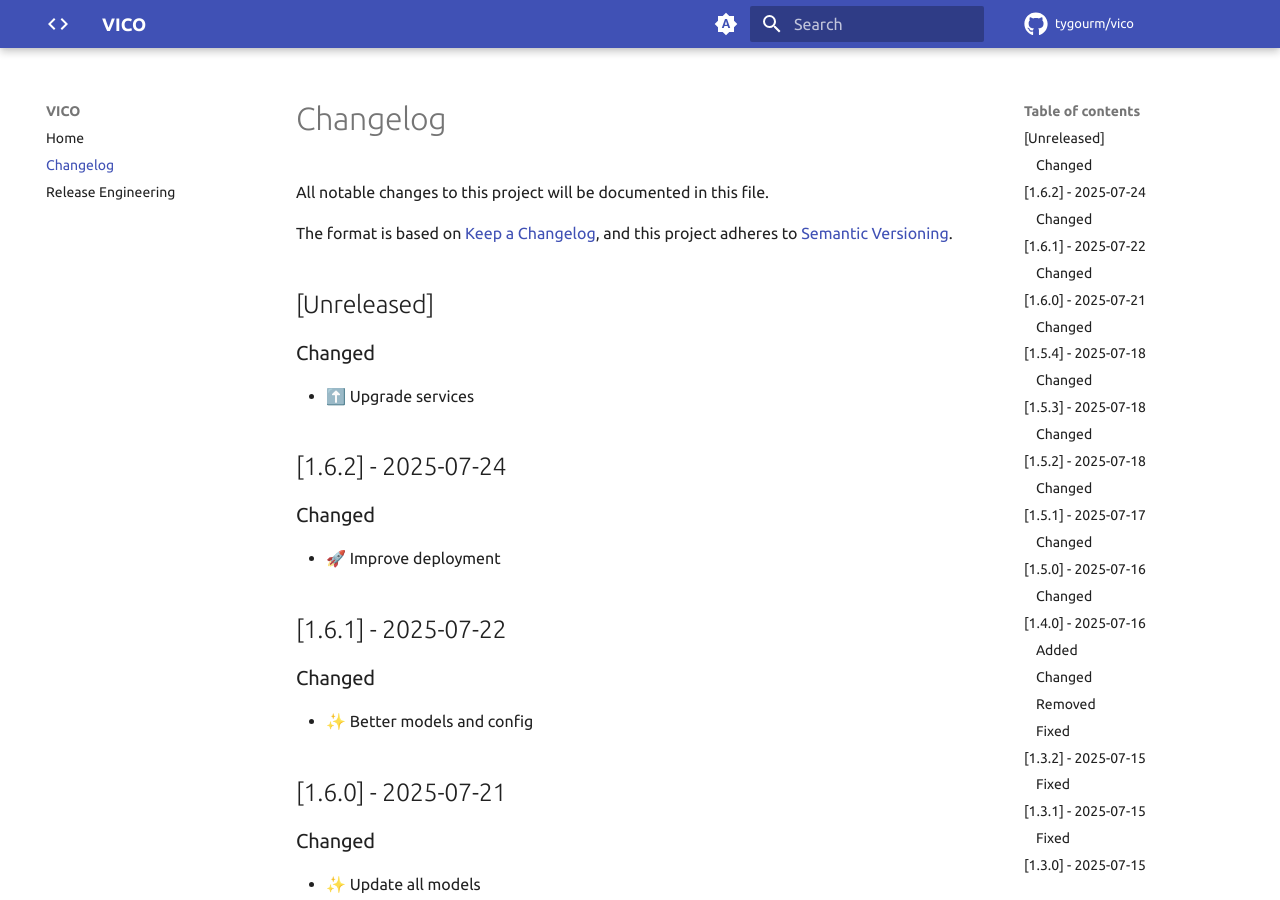
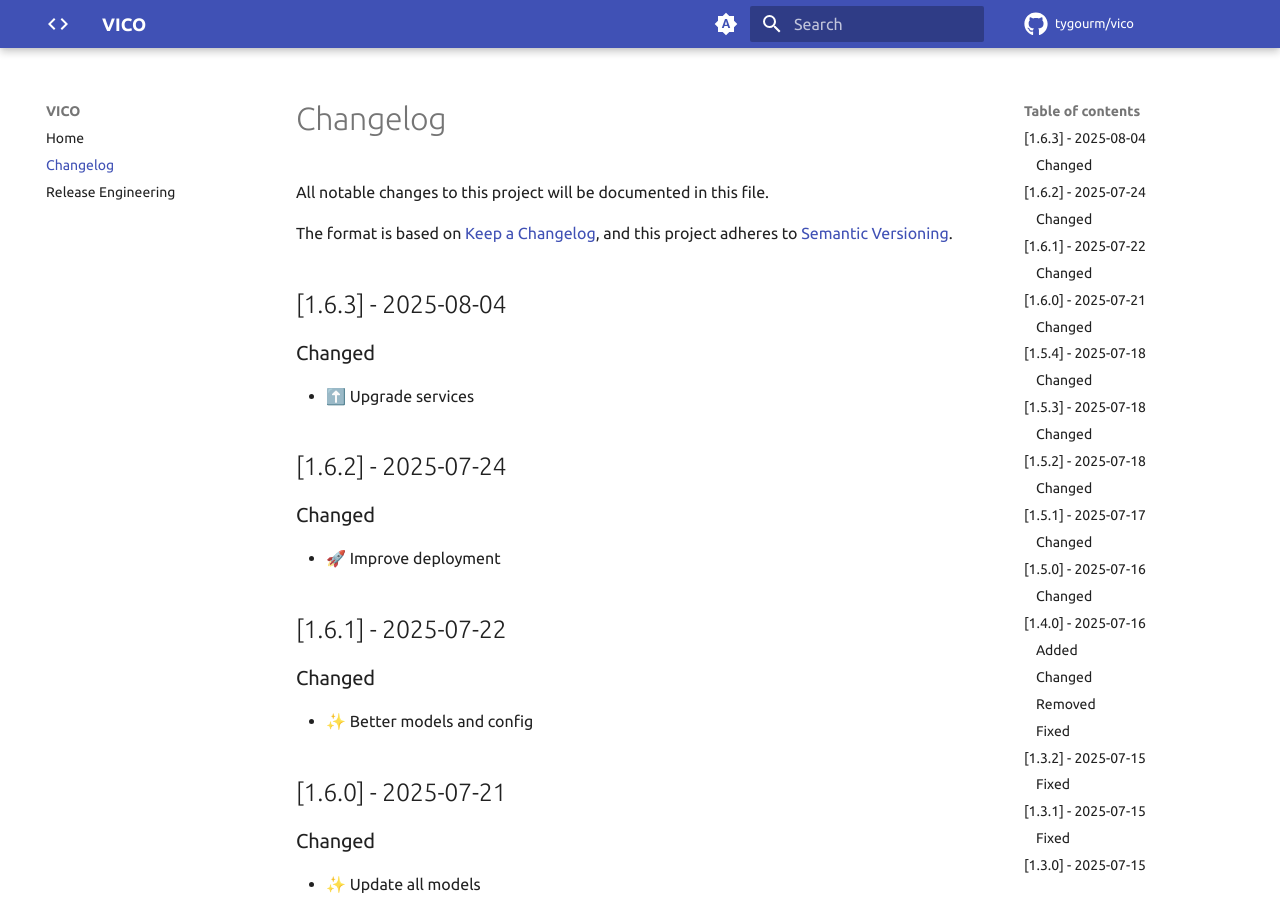
Before and after one commit to tygourm/vico, an MkDocs documentation site: the page built from docs/CHANGELOG.md, in a window 1280 px wide and 900 px high. Built offline with MkDocs 1.6.1 and Material for MkDocs 9.7.7, drawn with Linux system fonts in a browser that asks for light colours; plug-ins that fetch from the network failed and are left out; comment, search, counter and statistics services are not loaded.

```diff
--- a/docs/CHANGELOG.md
+++ b/docs/CHANGELOG.md
@@ -6,7 +6,7 @@ The format is based on [Keep a Changelog](https://keepachangelog.com/en/1.1.0/),
 and this project adheres to
 [Semantic Versioning](https://semver.org/spec/v2.0.0.html).
 
-## [Unreleased]
+## [1.6.3] - 2025-08-04
 
 ### Changed
 
```
Also changed, not shown: docs/index.md (+1 -1 lines).
